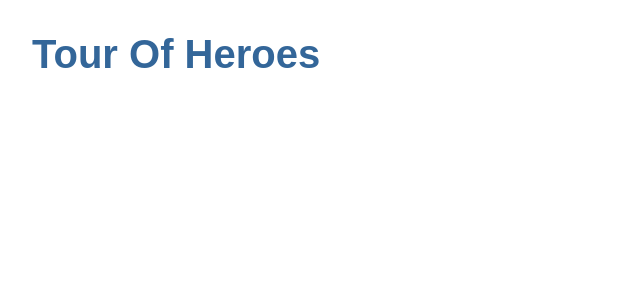
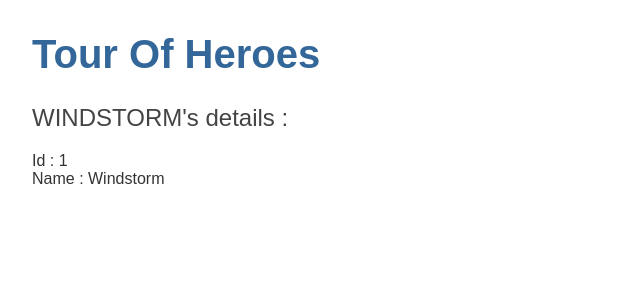
Before and after one commit to PratikGarai/Tour-Of-Heroes, an Angular app: page / in a window 1280 px wide. Shown: the top 300 px of the page, without its empty margins (0-640 px from the left). Built offline with nearby package versions, Linux system fonts and the light colour scheme.

Commit message:
Single hero run

```diff
--- a/src/app/app.component.html
+++ b/src/app/app.component.html
@@ -1 +1,2 @@
 <h1>{{title}}</h1>
+<app-heroes></app-heroes>
--- /dev/null
+++ b/src/app/hero.ts
@@ -0,0 +1,4 @@
+export interface Hero {
+	id : number;
+	name : string;
+}
--- a/src/app/heroes/heroes.component.html
+++ b/src/app/heroes/heroes.component.html
@@ -1 +1,5 @@
-<p>heroes works!</p>
+<div class="hreo-div">
+<h2>{{hero.name | uppercase }}'s details : </h2>
+<div><span class="hero-id">Id : {{hero.id}}</span></div>
+<div><span class="hero-name">Name : {{hero.name}}</span></div>
+</div>
--- a/src/app/heroes/heroes.component.ts
+++ b/src/app/heroes/heroes.component.ts
@@ -1,4 +1,5 @@
 import { Component, OnInit } from '@angular/core';
+import { Hero } from '../hero';
 
 @Component({
   selector: 'app-heroes',
@@ -7,7 +8,13 @@ import { Component, OnInit } from '@angular/core';
 })
 export class HeroesComponent implements OnInit {
 
-  constructor() { }
+  hero : Hero = {
+	  id : 1,
+	  name : "Windstorm"
+  };
+
+  constructor() {
+  }
 
   ngOnInit(): void {
   }
```
Also changed, not shown: 2 other files (tests, documents, lock files or other folders).
